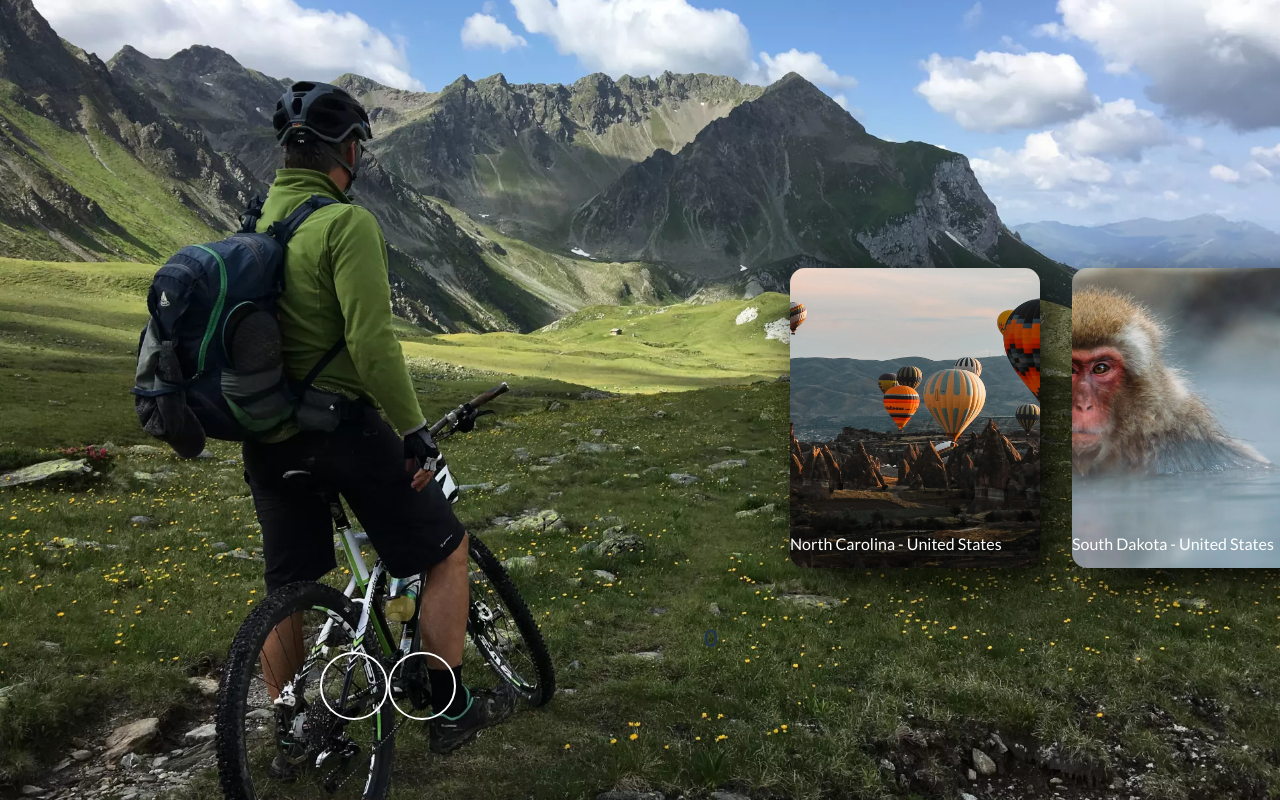
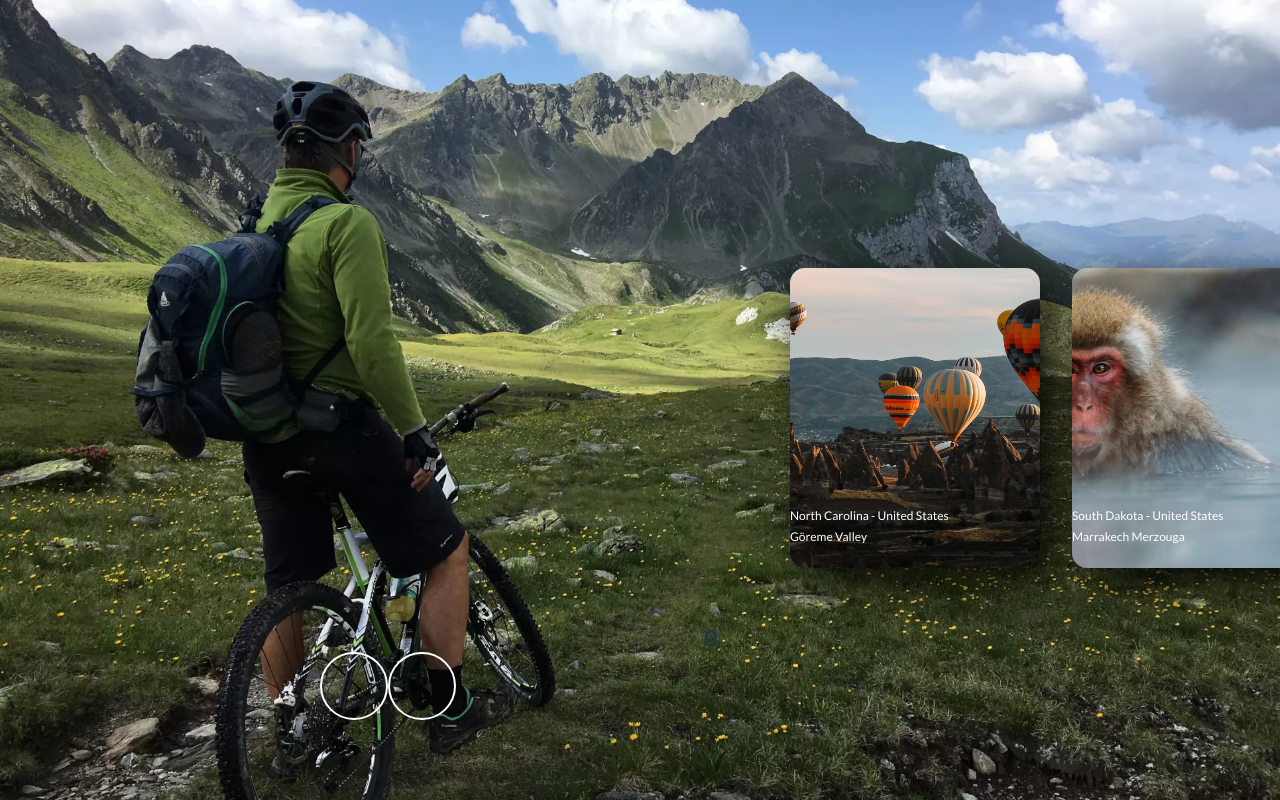
Before and after one commit to Nmelms/globe, a React (Vite) app: page / in a window 1280 px wide. Built offline with nearby package versions, Linux system fonts and the light colour scheme; the HTML template or start-up script is replaced by a standard one.

Commit message:
fixed text flashing on desktop

```diff
--- a/src/App.css
+++ b/src/App.css
@@ -15,7 +15,7 @@
   font-family: "Lato", sans-serif;
 }
 .card-title {
-  transform: translateY(70px);
+  transform: translateY(100px);
   color: white;
   font-size: 1rem;
 }
@@ -87,11 +87,11 @@
   box-shadow: rgb(0, 0, 0) 15px 15px 50px;
   border-radius: 15px;
   margin: 0 1rem 0 1rem;
-  min-width: 150px;
+  min-width: 200px;
   position: relative;
-  max-width: 150px;
+  max-width: 200px;
   object-fit: contain;
-  height: 200px;
+  height: 300px;
   display: flex;
   justify-content: flex-end;
   flex-direction: column;
@@ -114,9 +114,11 @@
 }
 .image-card.full-screen .small-title {
   display: none;
+  transform: translateY(200px);
 }
 .absolute {
   position: absolute;
+  transform: translateY(200px);
 }
 .offset {
   transform: translateX(-282px);
@@ -145,7 +147,7 @@ div.image-card.full-screen {
 .card-text {
   font-size: 1rem;
   color: white;
-  transform: translateY(70px);
+  transform: translateY(200px);
 }
 .full-screen .card-text {
   transform: translateY(0);
@@ -194,7 +196,7 @@ div.image-card.full-screen .info-block h1 {
   max-height: 100px;
 }
 .info-block h1 {
-  transform: translateY(70px);
+  transform: translateY(100px);
   overflow: hidden;
   height: 0;
   max-height: 0;
@@ -218,11 +220,24 @@ div.image-card.full-screen .info-block h1 {
   width: 100%;
   justify-content: space-between;
 }
-.small-title {
-  font-size: 1rem;
+.full-screen .small-title1 {
+  display: none;
+}
+.full-screen .small-title2 {
+  display: none;
+}
+.small-title1 {
+  font-size: 0.75rem;
   max-width: 100%;
   position: absolute;
-  bottom: 5%;
+  bottom: 15%;
+  color: white;
+}
+.small-title2 {
+  font-size: 0.75rem;
+  max-width: 100%;
+  position: absolute;
+  bottom: 8%;
   color: white;
 }
 @media screen and (min-width: 900px) {
@@ -273,4 +288,19 @@ div.image-card.full-screen .info-block h1 {
     background-repeat: no-repeat;
     background-position: center;
   }
+  div.image-card.full-screen .info-block {
+    position: absolute;
+    max-width: 40%;
+    top: 20%;
+    max-height: 200px;
+    height: fit-content;
+    margin-top: 5rem;
+    display: flex;
+    flex-direction: column;
+    align-items: center;
+    font-size: 40px;
+    text-align: center;
+    width: 100vw;
+    padding: 1rem 1rem 1rem 4rem;
+  }
 }
--- a/src/App.jsx
+++ b/src/App.jsx
@@ -23,9 +23,24 @@ function App() {
       subTitle: "Marrakech Merzouga",
       title: "South Dakota - United States",
     },
-    { url: "src/assets/los-lances-2000w.webp" },
-    { url: "src/assets/morocco-2000w.webp" },
-    { url: "src/assets/mushroom.jpeg", title: "AMANITA MUSCARIA" },
+    {
+      url: "src/assets/los-lances-2000w.webp",
+      subTitle: "Göreme Valley",
+      smallTitle: "Göreme Valley",
+      title: "North Carolina - United States",
+    },
+    {
+      url: "src/assets/morocco-2000w.webp",
+      subTitle: "Göreme Valley",
+      smallTitle: "Göreme Valley",
+      title: "North Carolina - United States",
+    },
+    {
+      url: "src/assets/mushroom.jpeg",
+      subTitle: "Göreme Valley",
+      smallTitle: "Göreme Valley",
+      title: "North Carolina - United States",
+    },
   ]
   const [images, setImages] = useState(imgArr)
 
--- a/src/components/CardSlider.jsx
+++ b/src/components/CardSlider.jsx
@@ -30,7 +30,8 @@ export default function CardSlider({
                 <p className="card-title">{image.title}</p>
               </div>
 
-              <p className="small-title">{image.title}</p>
+              <p className="small-title1">{image.title}</p>
+              <p className="small-title2">{image.subTitle}</p>
               <div className="subTitle-div">
                 <h1 className="card-subTitle">{image.subTitle}</h1>
               </div>
```
